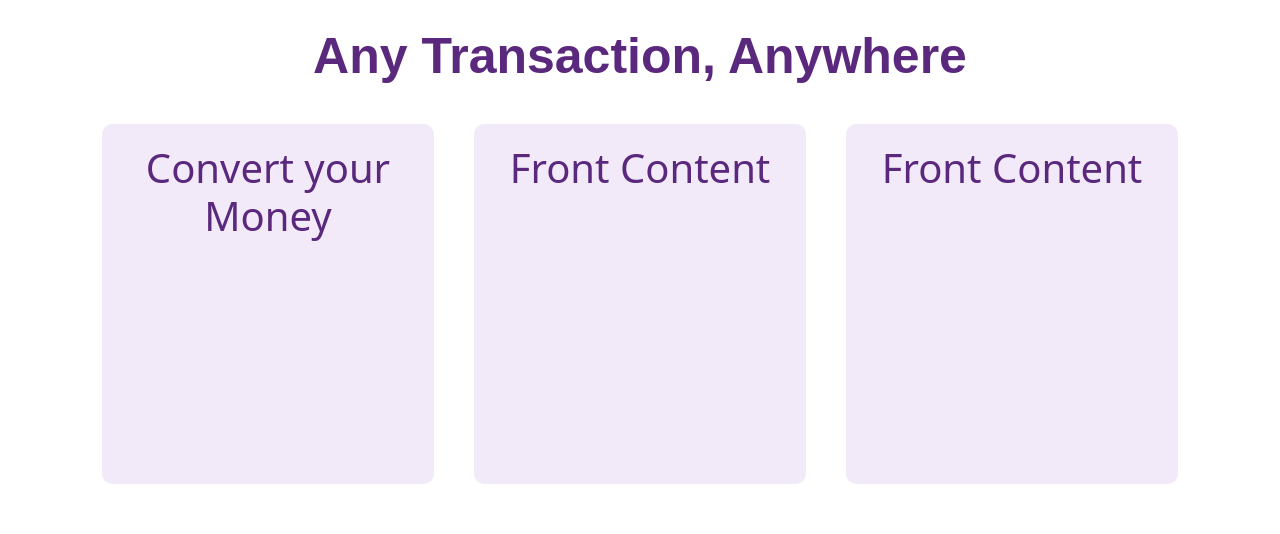
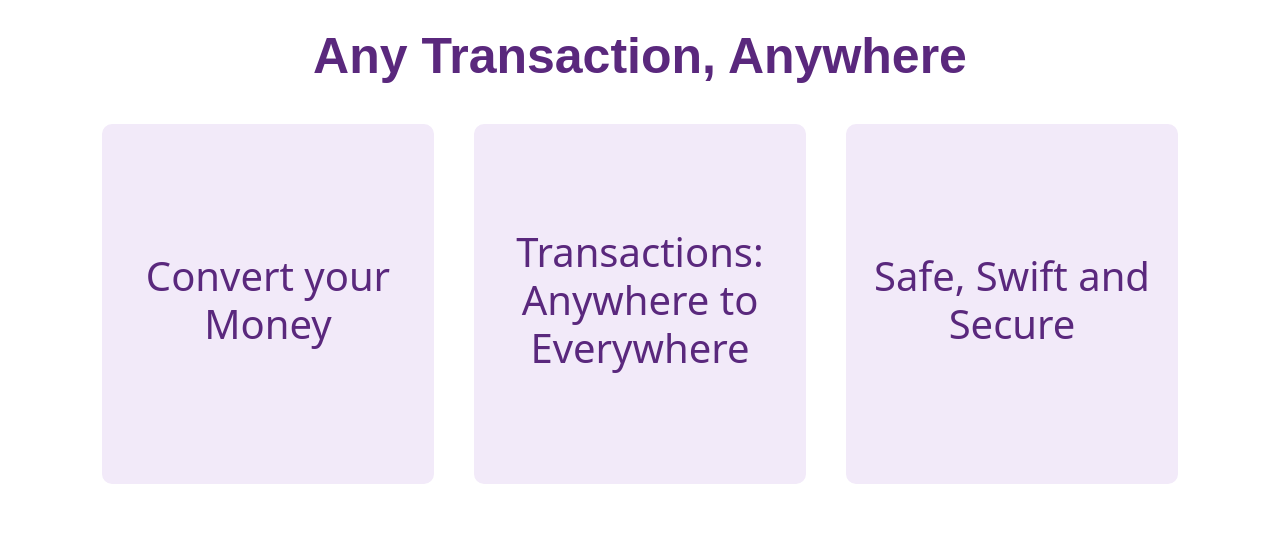
Before and after one commit to Chandu71202/Get-Money-Multicurrency-Transfer, a React (Create React App) app in the folder frontend/: page / in a window 1280 px wide. Shown: the part 1100-1634 px from the top of the page. Built offline with nearby package versions, Linux system fonts and the light colour scheme; no server answers.

Commit message:
Added content to the flip cards

```diff
--- a/frontend/src/components/Services.js
+++ b/frontend/src/components/Services.js
@@ -14,27 +14,27 @@ export default function Services() {
             <h1>Convert your Money</h1>
           </div>
           <div className="flip-card-back">
-            <h1>Back Content</h1>
+            <p>Effortlessly exchange currencies, maximizing the value of your money with seamless conversion services.</p>
           </div>
         </div>
       </div>
       <div className="flip-card">
         <div className="flip-card-inner">
           <div className="flip-card-front">
-            <h1>Front Content</h1>
+            <h1>Transactions: Anywhere to Everywhere</h1>
           </div>
           <div className="flip-card-back">
-            <h1>Back Content</h1>
+            <p>Get your money moving internationally. Save up to 3.9x when you send with us.</p>
           </div>
         </div>
       </div>
       <div className="flip-card">
         <div className="flip-card-inner">
           <div className="flip-card-front">
-            <h1>Front Content</h1>
+            <h1>Safe, Swift and Secure</h1>
           </div>
           <div className="flip-card-back">
-            <h1>Back Content</h1>
+            <p>Make swift transactions, assured by safety and security every step of the way</p>
           </div>
         </div>
       </div>
--- a/frontend/src/styles/Services.css
+++ b/frontend/src/styles/Services.css
@@ -39,17 +39,24 @@
 }
 
 .flip-card-front {
+  display: flex;
   background-color: #f2eaf9;
   color: #5a287d;
-  text-align: center;
+  text-align:center;
+  justify-content: center;
+  align-items: center;
   padding: 20px;
   border-radius: 10px;
 }
 
 .flip-card-back {
+  display: flex;
   background-color: #5a287d;
   color: #fff;
-  padding: 20px;
+  justify-content: center;
+  align-items: center;
+  font-size: 20px;
+  padding: 30px;
   border-radius: 10px;
   transform: rotateY(180deg);
 }
```
Also changed, not shown: 1 other file (tests, documents, lock files or other folders).
